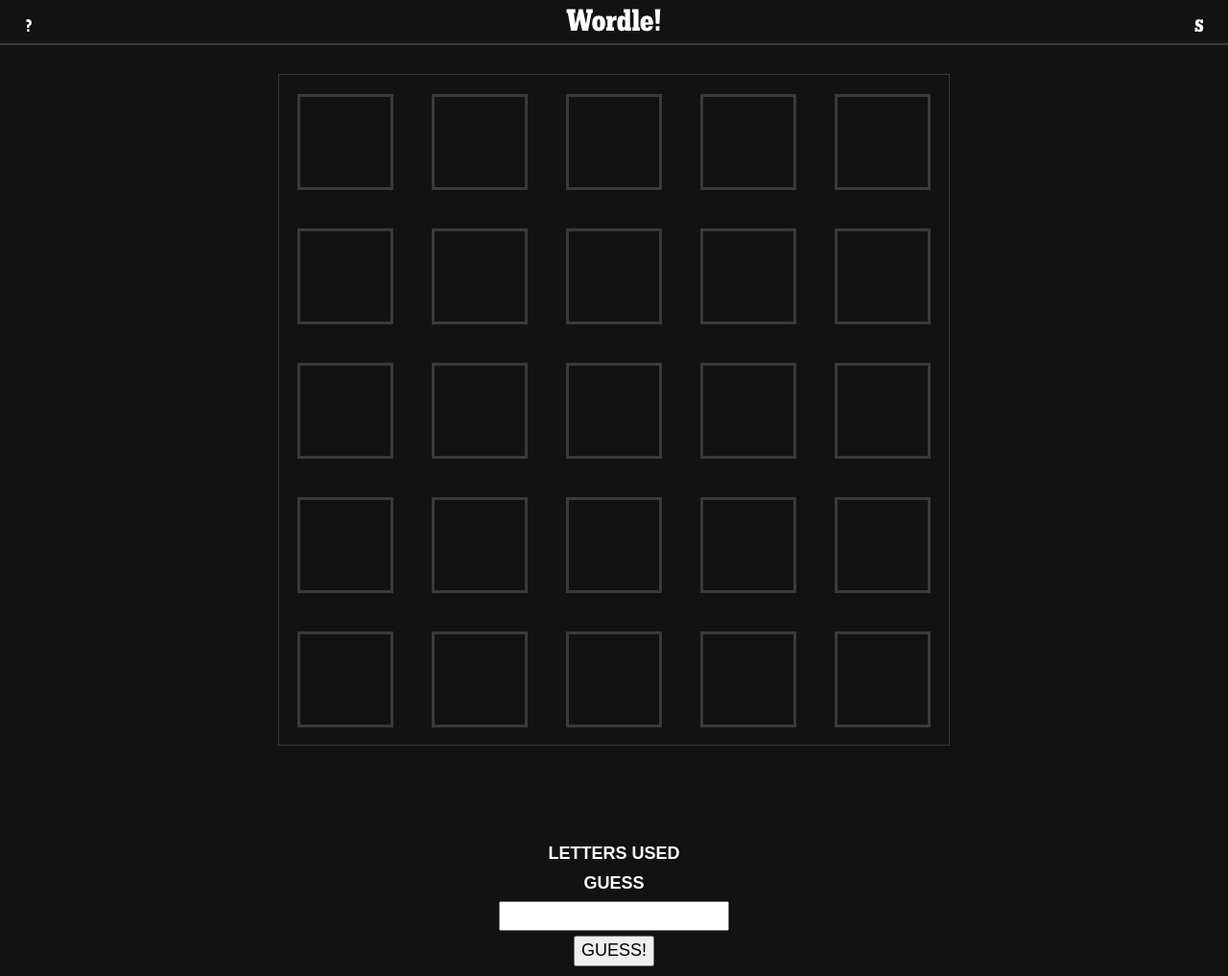
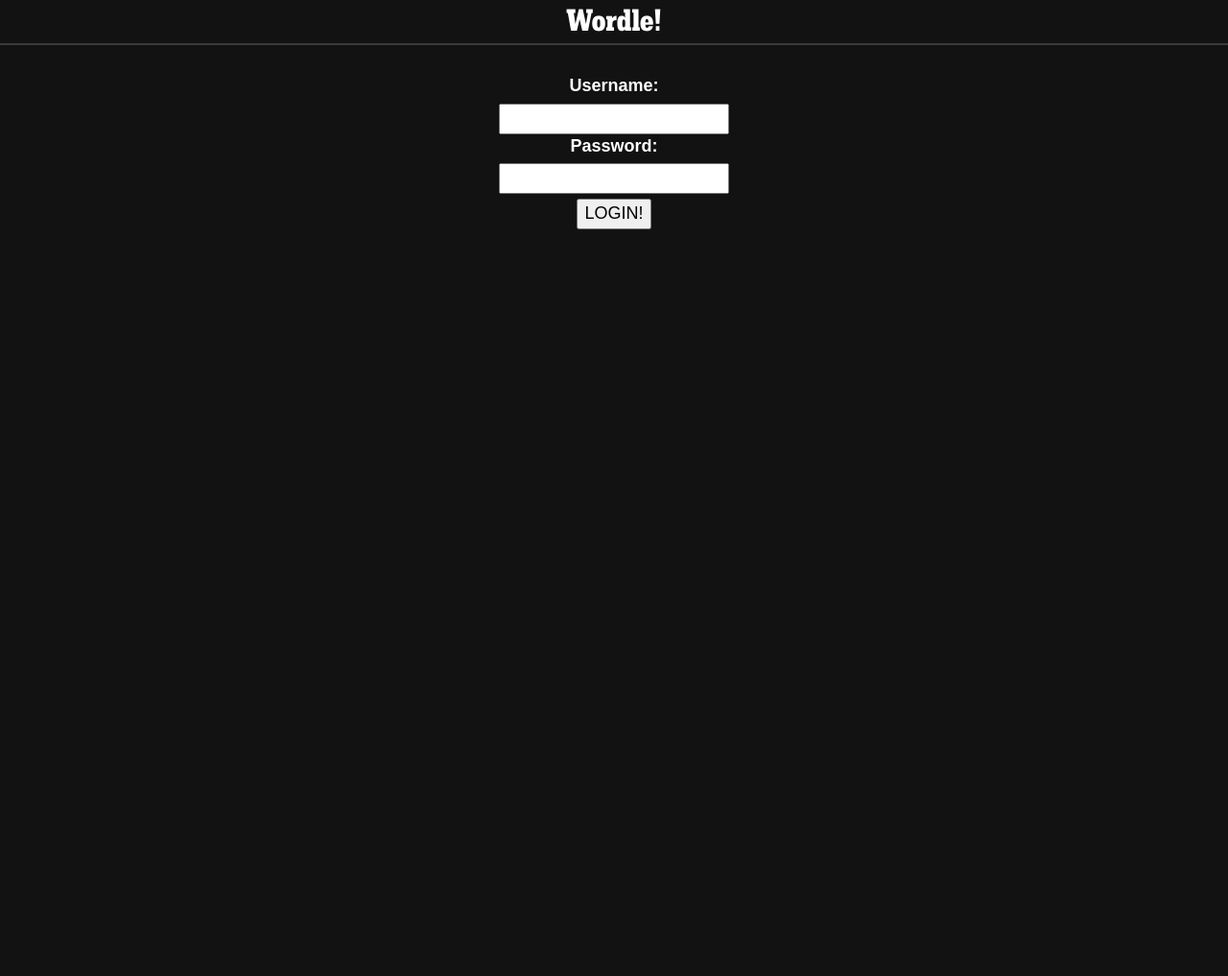
Before and after one commit to seventyD/wordle_clone, a Flask app: page / in a window 1280 px wide. Shown: the top 1017 px of the page at 96% size. Run offline with Flask 2, Linux system fonts and the light colour scheme; some libraries are stand-ins or nearby versions.

Commit message:
adding login page

```diff
--- a/run.py
+++ b/run.py
@@ -2,9 +2,16 @@
 from flask import request
 from flask import url_for
 from flask import render_template
+import sqlalchemy
+
 
 app = Flask(__name__)
 
+@app.route("/game")
+def game():
+    return render_template('base.html')
+
+
 @app.route("/")
-def hello_world():
-    return render_template('base.html')
+def login():
+    return render_template('account_base.html')
--- a/static/stylesheets/style.css
+++ b/static/stylesheets/style.css
@@ -152,8 +152,6 @@
 
 
 
-
-
 .jumbotron
 {
     font-family: nyt-karnakcondensed;
@@ -172,7 +170,7 @@
 
 .game_window
 {
-    height: 700px;
+    height: 840px;
     width: 700px;
     border: 1px;
     border-color: #3a3a3c;
--- /dev/null
+++ b/templates/account_base.html
@@ -0,0 +1,41 @@
+{% from 'header2.html' import header %}
+{% from 'login.html' import login %}
+
+{% from 'footer.html' import footer %}
+
+<!doctype html>
+<html lang="en">
+
+    <head>
+        <meta charset="utf-8">
+        <meta name="viewport" content="width=device-width, initial-scale=1">
+        <link rel="stylesheet" type="text/css" href="{{ url_for('static',filename='stylesheets/style.css') }}">
+        <script src="{{url_for('static', filename='javascript/java.js')}}"></script>
+
+        <!-- bootstrap -->
+        <link rel="stylesheet" href="https://maxcdn.bootstrapcdn.com/bootstrap/3.4.1/css/bootstrap.min.css">
+        <script src="https://ajax.googleapis.com/ajax/libs/jquery/3.5.1/jquery.min.js"></script>
+        <script src="https://maxcdn.bootstrapcdn.com/bootstrap/3.4.1/js/bootstrap.min.js"></script>
+
+    </head>
+
+
+
+    <div class="background">
+        {{ header() }}
+
+
+        {{ login() }}
+
+
+
+
+
+
+
+
+        {{ footer() }}
+    </div>
+
+
+</html>
--- /dev/null
+++ b/templates/login.html
@@ -0,0 +1,17 @@
+{% macro login() %}
+
+
+<div class="login">
+    <form>
+        <label for="fname">Username:</label><br>
+        <input style="color: black;" type="text" id="uname" name="uname"><br>
+        <label for="lname">Password:</label><br>
+        <input style="color: black;" type="password" id="pword" name="pword">
+      </form>
+        <div style="color: black;">
+            <button type="button" onclick="login()" style="margin: 5px;"> LOGIN! </button>
+        </div>
+
+</div>
+
+{% endmacro %}
```
Also changed, not shown: static/javascript/java.js (+13 -2 lines), templates/game.html (+23 -0 lines), templates/header2.html (added, +12 -0 lines).
